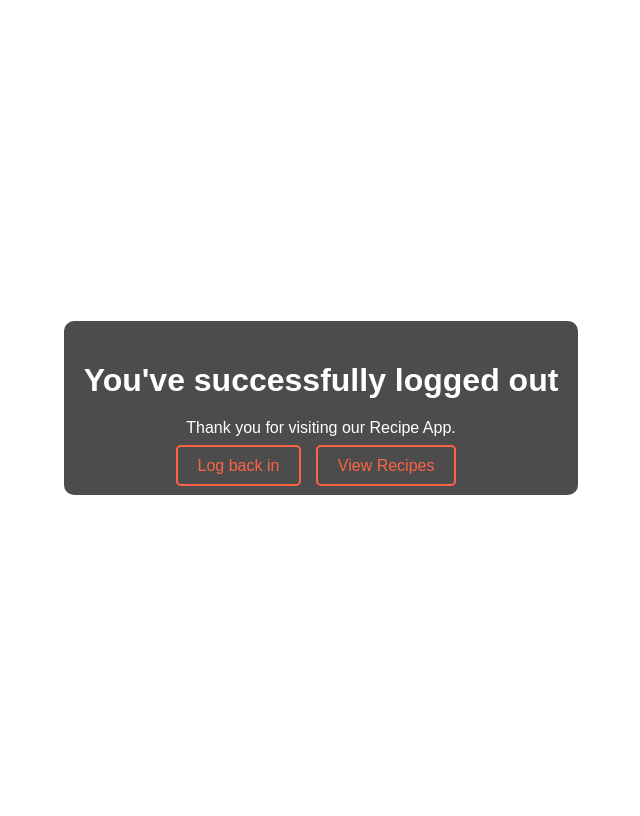
After one commit to Eliaslichi96/Recipe-App, a Django app: page /logout_success/ in a window 1280 px wide. The commit adds this page. Shown: the whole page, without its empty margins (319-959 px from the left). Run offline with Django 4.2, Linux system fonts and the light colour scheme.

Commit message:
2.6 auth

```diff
--- a/Recipes/urls.py
+++ b/Recipes/urls.py
@@ -1,10 +1,11 @@
+# Recipes/urls.py
 from django.urls import path
 from .views import home_view, RecipeListView, RecipeDetailView
 
-app_name = 'recipes'
+app_name = 'recipes'  # Ensure this matches
 
 urlpatterns = [
     path('', home_view, name='home'),
-    path('recipes/', RecipeListView.as_view(), name='recipes-list'),
+    path('recipes/', RecipeListView.as_view(), name='recipes-list'),  # Name matches here
     path('recipes/<int:pk>/', RecipeDetailView.as_view(), name='detail'),
 ]
--- a/Recipes/views.py
+++ b/Recipes/views.py
@@ -1,15 +1,16 @@
 from django.shortcuts import render
 from django.views.generic import ListView, DetailView
 from .models import Recipe
+from django.contrib.auth.mixins import LoginRequiredMixin
 
 # Create your views here.
 def home_view(request):
     return render(request, 'app/recipes_home.html')
 
-class RecipeListView(ListView):
+class RecipeListView(LoginRequiredMixin, ListView):
     model = Recipe
     template_name = "app/recipes_list.html"
 
-class RecipeDetailView(DetailView):
+class RecipeDetailView(LoginRequiredMixin, DetailView):
     model = Recipe
     template_name = "app/recipes_details.html"
--- a/recipe_project/settings.py
+++ b/recipe_project/settings.py
@@ -100,3 +100,6 @@ MEDIA_ROOT = BASE_DIR / 'media'
 # Default primary key field type
 # https://docs.djangoproject.com/en/4.2/ref/settings/#default-auto-field
 DEFAULT_AUTO_FIELD = 'django.db.models.BigAutoField'
+
+#AUTH
+LOGIN_URL='/login/'
--- a/recipe_project/urls.py
+++ b/recipe_project/urls.py
@@ -18,11 +18,16 @@ from django.contrib import admin
 from django.urls import include, path
 from django.conf import settings
 from django.conf.urls.static import static
+from .views import login_view, logout_view, logout_success
+
 
 
 urlpatterns = [
     path('admin/', admin.site.urls),
     path('', include('Recipes.urls')),
+    path('login/', login_view, name='login'),
+    path('logout/', logout_view, name='logout'),
+    path('logout_success/', logout_success, name='logout_success'),
 
 ]
 urlpatterns += static(settings.MEDIA_URL, document_root=settings.MEDIA_ROOT)
--- /dev/null
+++ b/recipe_project/views.py
@@ -0,0 +1,50 @@
+from django.shortcuts import render, redirect
+#Django authentication libraries
+from django.contrib.auth import authenticate, login, logout
+
+#Django Form for authentication
+from django.contrib.auth.forms import AuthenticationForm
+
+#define a function view called login_view that takes a request from user
+def login_view(request):
+   #initialize:
+   #error_message to None
+   error_message = None
+   #form object with username and password fields
+   form = AuthenticationForm()
+
+
+   #when user hits "login" button, then POST request is generated
+   if request.method == 'POST':
+       #read the data sent by the form via POST request
+       form =AuthenticationForm(data=request.POST)
+
+       #check if form is valid
+       if form.is_valid():
+           username=form.cleaned_data.get('username')      #read username
+           password = form.cleaned_data.get('password')    #read password
+
+           #use Django authenticate function to validate the user
+           user=authenticate(username=username, password=password)
+           if user is not None:                    #if user is authenticated
+          #then use pre-defined Django function to login
+               login(request, user)
+               return redirect('recipes:recipes-list') #& send the user to desired page
+       else:                                               #in case of error
+           error_message ='ooops.. something went wrong'   #print error message
+
+   #prepare data to send from view to template
+   context ={
+       'form': form,                                 #send the form data
+       'error_message': error_message                     #and the error_message
+   }
+   #load the login page using "context" information
+   return render(request, 'auth/login.html', context)
+
+#define a function view called logout_view that takes a request from user
+def logout_view(request):
+   logout(request)          #the use pre-defined Django function to logout
+   return redirect('logout_success') #after logging out go to login form (or whichever page you want)
+
+def logout_success(request):
+    return render(request, 'auth/success.html')
--- /dev/null
+++ b/templates/auth/success.html
@@ -0,0 +1,62 @@
+<!DOCTYPE html>
+<html lang="en">
+
+<head>
+    <meta charset="UTF-8">
+    <meta name="viewport" content="width=device-width, initial-scale=1.0">
+    <title>Logout Success</title>
+    <style>
+        body {
+            font-family: 'Poppins', sans-serif;
+            display: flex;
+            justify-content: center;
+            align-items: center;
+            height: 100vh;
+            flex-direction: column;
+            background-size: cover;
+            color: #fff;
+        }
+
+        .message-box {
+            background: rgba(0, 0, 0, 0.7);
+            padding: 20px;
+            border-radius: 10px;
+            text-align: center;
+        }
+
+        .message-box h1 {
+            font-size: 2rem;
+            margin-bottom: 20px;
+        }
+
+        .message-box p {
+            margin-bottom: 20px;
+        }
+
+        .message-box a {
+            text-decoration: none;
+            color: #ff6347;
+            padding: 10px 20px;
+            border: 2px solid #ff6347;
+            border-radius: 5px;
+            transition: background-color 0.3s, color 0.3s;
+            margin-right: 10px;
+        }
+
+        .message-box a:hover {
+            background-color: #ff6347;
+            color: #fff;
+        }
+    </style>
+</head>
+
+<body>
+    <div class="message-box">
+        <h1>You've successfully logged out</h1>
+        <p>Thank you for visiting our Recipe App.</p>
+        <a href="{% url 'login' %}">Log back in</a>
+        <a href="{% url 'recipes:recipes-list' %}">View Recipes</a>
+    </div>
+</body>
+
+</html>
```
Also changed, not shown: static/css/style.css (+35 -0 lines), templates/app/recipes_home.html (+58 -9 lines), templates/app/recipes_list.html (+41 -0 lines), templates/auth/login.html (added, +18 -0 lines).
